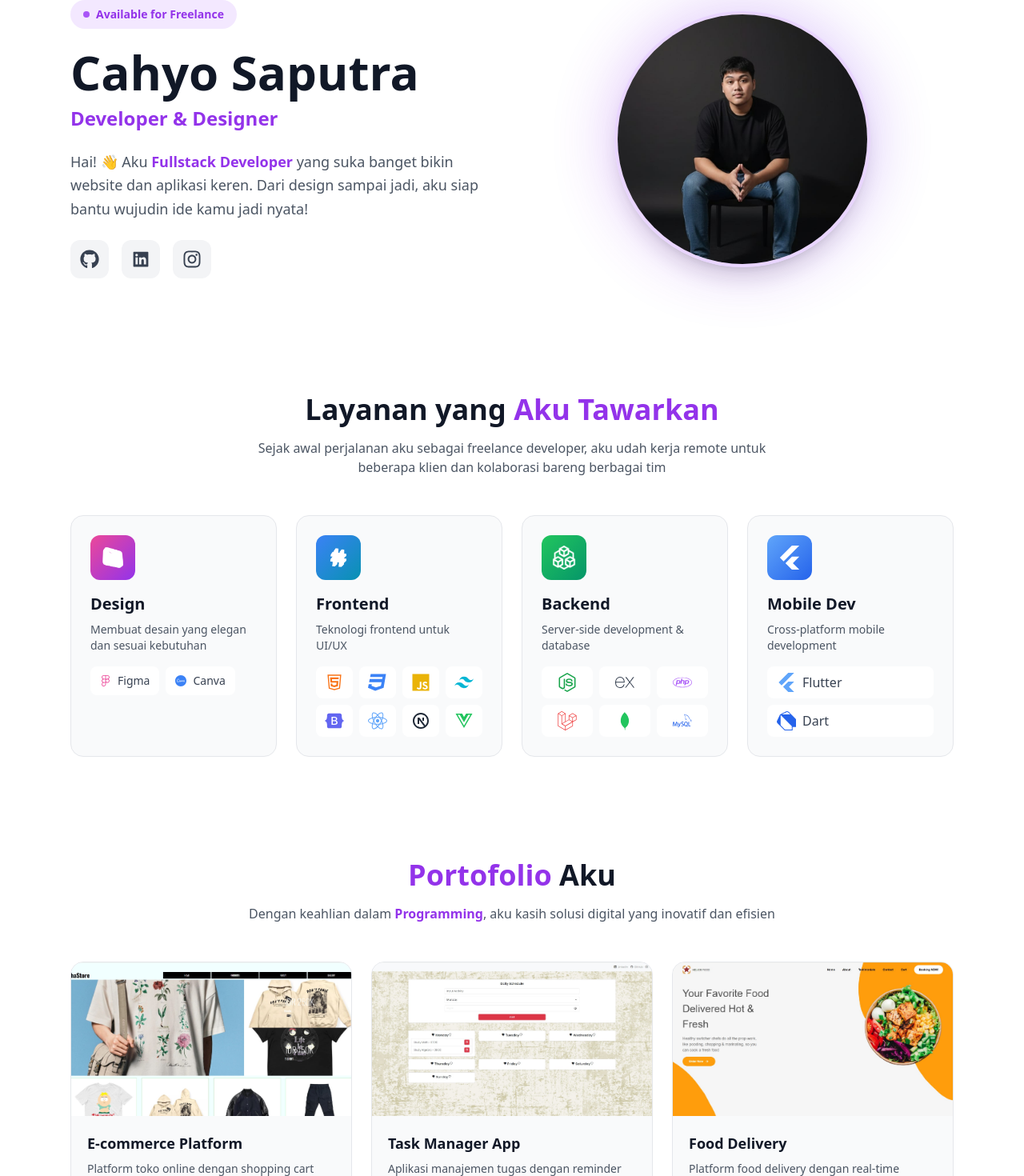
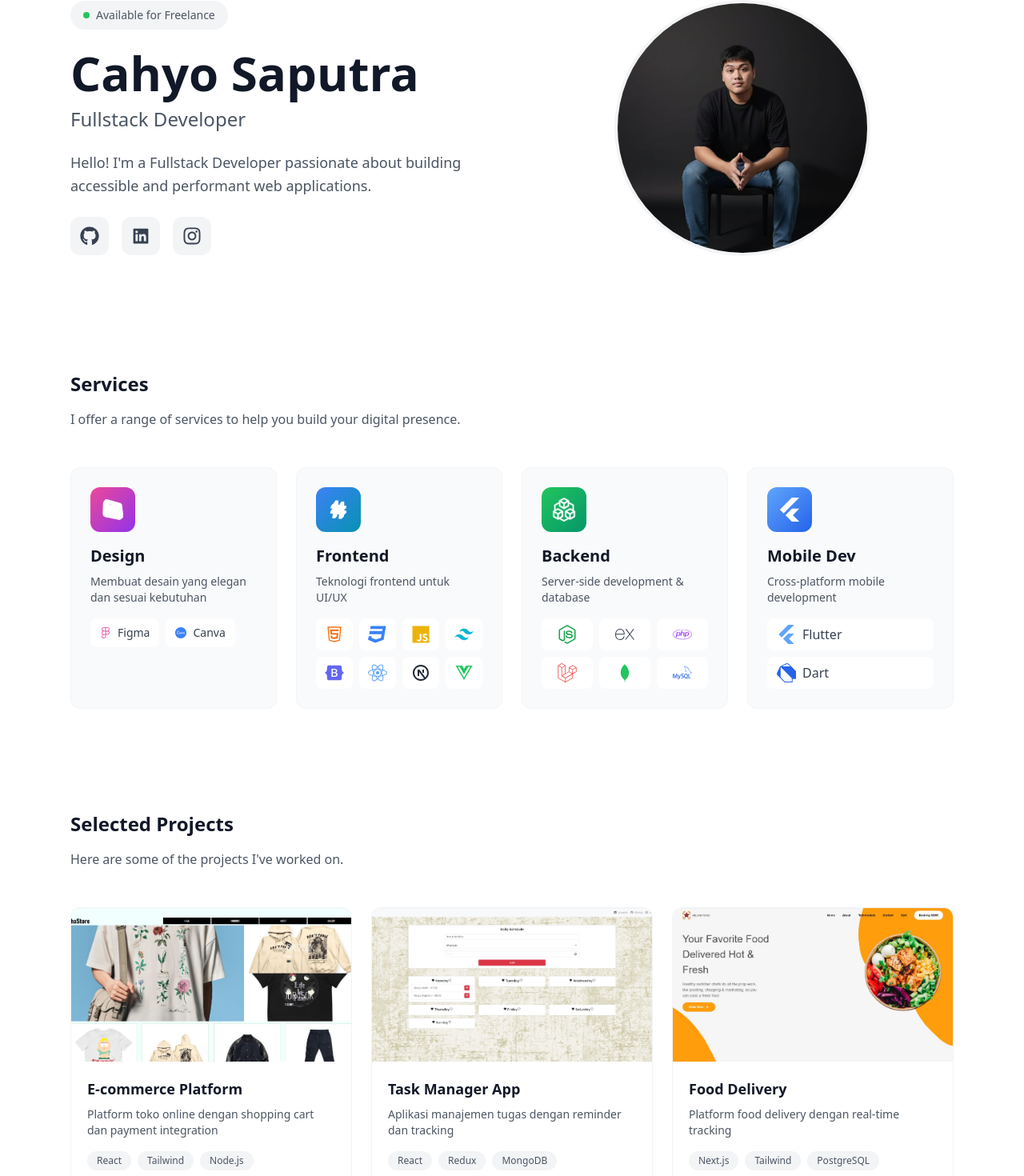
Before and after one commit to cahyo988/new-porto-react, a Next.js app: page / in a window 1280 px wide. Shown: the part 157-1627 px from the top of the page at 80% size. Built offline with nearby package versions, Linux system fonts and the light colour scheme.

Commit message:
feat: Create initial Next.js portfolio homepage with dark mode and global styles.

```diff
--- a/app/globals.css
+++ b/app/globals.css
@@ -2,220 +2,33 @@
 @tailwind components;
 @tailwind utilities;
 
-/* Electric Purple Animations */
-@keyframes blob {
-    0%,
-    100% {
-        transform: translate(0px, 0px) scale(1);
-    }
-    33% {
-        transform: translate(30px, -50px) scale(1.1);
-    }
-    66% {
-        transform: translate(-20px, 20px) scale(0.9);
-    }
-}
-
-@keyframes gradient {
-    0% {
-        background-position: 0% 50%;
-    }
-    50% {
-        background-position: 100% 50%;
-    }
-    100% {
-        background-position: 0% 50%;
-    }
-}
-
-@keyframes bounce-slow {
-    0%,
-    100% {
-        transform: translateY(0);
-    }
-    50% {
-        transform: translateY(-10px);
-    }
-}
-
-@keyframes float {
-    0%,
-    100% {
-        transform: translateY(0px);
-    }
-    50% {
-        transform: translateY(-20px);
-    }
-}
-
-@keyframes pulse-glow {
-    0%,
-    100% {
-        box-shadow:
-            0 0 20px rgba(139, 92, 246, 0.5),
-            0 0 40px rgba(168, 85, 247, 0.3);
-    }
-    50% {
-        box-shadow:
-            0 0 40px rgba(139, 92, 246, 0.8),
-            0 0 80px rgba(168, 85, 247, 0.5);
-    }
-}
-
-@keyframes shimmer {
-    0% {
-        background-position: -200% 0;
-    }
-    100% {
-        background-position: 200% 0;
-    }
-}
-
-@keyframes spin-slow {
-    from {
-        transform: rotate(0deg);
-    }
-    to {
-        transform: rotate(360deg);
-    }
-}
-
-.animate-blob {
-    animation: blob 7s infinite;
-}
-
-.animation-delay-2000 {
-    animation-delay: 2s;
-}
-
-.animation-delay-4000 {
-    animation-delay: 4s;
-}
-
-.animate-gradient {
-    background-size: 200% 200%;
-    animation: gradient 8s ease infinite;
-}
-
-.animate-bounce-slow {
-    animation: bounce-slow 3s ease-in-out infinite;
-}
-
-.animate-pulse-glow {
-    animation: pulse-glow 2s ease-in-out infinite;
-}
-
-.animate-float {
-    animation: float 3s ease-in-out infinite;
-}
-
-.animate-shimmer {
-    background: linear-gradient(
-        90deg,
-        transparent,
-        rgba(255, 255, 255, 0.2),
-        transparent
-    );
-    background-size: 200% 100%;
-    animation: shimmer 2s infinite;
-}
-
-/* Electric Purple Scrollbar */
+/* Clean Scrollbar */
 ::-webkit-scrollbar {
-    width: 10px;
+    width: 8px;
 }
 
 ::-webkit-scrollbar-track {
-    background: #f5f3ff;
+    background: transparent;
 }
 
 ::-webkit-scrollbar-thumb {
-    background: linear-gradient(to bottom, #8b5cf6, #a855f7, #c084fc);
-    border-radius: 10px;
+    background-color: #cbd5e1;
+    border-radius: 4px;
+}
+
+.dark ::-webkit-scrollbar-thumb {
+    background-color: #475569;
 }
 
 ::-webkit-scrollbar-thumb:hover {
-    background: linear-gradient(to bottom, #7c3aed, #9333ea, #a855f7);
-}
-
-/* Dark mode scrollbar */
-.dark ::-webkit-scrollbar-track {
-    background: #1f2937;
-}
-
-.dark ::-webkit-scrollbar-thumb {
-    background: linear-gradient(to bottom, #7c3aed, #9333ea, #a855f7);
+    background-color: #94a3b8;
 }
 
 .dark ::-webkit-scrollbar-thumb:hover {
-    background: linear-gradient(to bottom, #6d28d9, #7e22ce, #9333ea);
+    background-color: #64748b;
 }
 
-/* Electric Purple Glassmorphism */
-.glass {
-    background: rgba(255, 255, 255, 0.8);
-    backdrop-filter: blur(16px) saturate(180%);
-    border: 1px solid rgba(139, 92, 246, 0.2);
-}
-
-.glass-dark {
-    background: rgba(31, 41, 55, 0.8);
-    backdrop-filter: blur(16px) saturate(180%);
-    border: 1px solid rgba(139, 92, 246, 0.3);
-}
-
-/* Electric Purple Gradient Text */
-.gradient-text {
-    background: linear-gradient(135deg, #8b5cf6, #a855f7, #c084fc);
-    -webkit-background-clip: text;
-    -webkit-text-fill-color: transparent;
-    background-clip: text;
-}
-
-/* Hover effects */
-.hover-lift {
-    transition: all 0.3s ease;
-}
-
-.hover-lift:hover {
-    transform: translateY(-8px);
-    box-shadow: 0 20px 40px rgba(0, 0, 0, 0.1);
-}
-
-/* Electric Purple Focus Styles */
+/* Utilities */
 .focus-ring {
     @apply focus:outline-none focus:ring-2 focus:ring-purple-500 focus:ring-offset-2 focus:ring-offset-white dark:focus:ring-offset-gray-900;
 }
-
-/* Smooth transitions */
-.smooth-transition {
-    transition: all 0.3s cubic-bezier(0.4, 0, 0.2, 1);
-}
-
-/* Electric Purple Text Selection */
-::selection {
-    background-color: rgba(139, 92, 246, 0.3);
-    color: inherit;
-}
-
-.dark ::selection {
-    background-color: rgba(168, 85, 247, 0.5);
-}
-
-/* Neon Glow Effect */
-.neon-glow {
-    text-shadow:
-        0 0 10px rgba(139, 92, 246, 0.8),
-        0 0 20px rgba(168, 85, 247, 0.6),
-        0 0 30px rgba(192, 132, 252, 0.4);
-}
-
-/* Card Hover Lift Effect */
-.card-hover {
-    transition: all 0.3s cubic-bezier(0.4, 0, 0.2, 1);
-}
-
-.card-hover:hover {
-    transform: translateY(-12px) scale(1.02);
-    box-shadow: 0 25px 50px -12px rgba(139, 92, 246, 0.25);
-}
--- a/app/page.js
+++ b/app/page.js
@@ -135,30 +135,24 @@ export default function Home() {
           <section className="py-16 md:py-20">
             <div className="grid md:grid-cols-2 gap-12 items-center">
               <div className="space-y-6">
-                <div className="inline-flex items-center gap-2 px-4 py-2 rounded-full bg-purple-100 dark:bg-purple-900/30 text-purple-600 dark:text-purple-400 text-sm font-semibold">
+                <div className="inline-flex items-center gap-2 px-4 py-2 rounded-full bg-gray-100 dark:bg-gray-800 text-gray-600 dark:text-gray-300 text-sm font-medium">
                   <span className="relative flex h-2 w-2">
-                    <span className="animate-ping absolute inline-flex h-full w-full rounded-full bg-purple-400 opacity-75"></span>
-                    <span className="relative inline-flex rounded-full h-2 w-2 bg-purple-500"></span>
+                    <span className="relative inline-flex rounded-full h-2 w-2 bg-green-500"></span>
                   </span>
                   Available for Freelance
                 </div>
 
                 <div>
-                  <h2 className="text-5xl md:text-6xl font-black text-gray-900 dark:text-white mb-3">
+                  <h2 className="text-5xl md:text-6xl font-bold text-gray-900 dark:text-white mb-3">
                     Cahyo Saputra
                   </h2>
-                  <p className="text-2xl font-semibold text-purple-600 dark:text-purple-400">
-                    Developer & Designer
+                  <p className="text-2xl font-medium text-gray-600 dark:text-gray-400">
+                    Fullstack Developer
                   </p>
                 </div>
 
-                <p className="text-lg text-gray-600 dark:text-gray-300 leading-relaxed">
-                  Hai! 👋 Aku{" "}
-                  <span className="font-bold text-purple-600 dark:text-purple-400">
-                    Fullstack Developer
-                  </span>{" "}
-                  yang suka banget bikin website dan aplikasi keren. Dari design
-                  sampai jadi, aku siap bantu wujudin ide kamu jadi nyata!
+                <p className="text-lg text-gray-600 dark:text-gray-300 leading-relaxed max-w-lg">
+                  Hello! I'm a Fullstack Developer passionate about building accessible and performant web applications.
                 </p>
 
                 {/* Social Links */}
@@ -192,8 +186,7 @@ export default function Home() {
 
               {/* Profile Image */}
               <div className="relative mx-auto">
-                <div className="absolute inset-0 bg-gradient-to-r from-purple-600 to-violet-600 rounded-full blur-2xl opacity-30"></div>
-                <div className="relative w-64 h-64 md:w-80 md:h-80 rounded-full overflow-hidden border-4 border-purple-200 dark:border-purple-800 shadow-xl">
+                <div className="relative w-64 h-64 md:w-80 md:h-80 rounded-full overflow-hidden border-4 border-gray-100 dark:border-gray-800">
                   <Image
                     src={myProfile}
                     alt="Cahyo Saputra"
@@ -208,23 +201,18 @@ export default function Home() {
 
           {/* Services Section */}
           <section className="py-16">
-            <div className="text-center mb-12">
-              <h3 className="text-3xl md:text-4xl font-bold text-gray-900 dark:text-white mb-4">
-                Layanan yang{" "}
-                <span className="text-purple-600 dark:text-purple-400">
-                  Aku Tawarkan
-                </span>
+            <div className="mb-12">
+              <h3 className="text-2xl font-bold text-gray-900 dark:text-white mb-4">
+                Services
               </h3>
-              <p className="text-gray-600 dark:text-gray-300 max-w-2xl mx-auto">
-                Sejak awal perjalanan aku sebagai freelance developer, aku udah
-                kerja remote untuk beberapa klien dan kolaborasi bareng berbagai
-                tim
+              <p className="text-gray-600 dark:text-gray-400 max-w-2xl">
+                I offer a range of services to help you build your digital presence.
               </p>
             </div>
 
             <div className="grid md:grid-cols-2 lg:grid-cols-4 gap-6">
               {/* Design Card */}
-              <div className="p-6 rounded-2xl bg-gray-50 dark:bg-gray-800 border border-gray-200 dark:border-gray-700 hover:border-purple-300 dark:hover:border-purple-700 transition-all duration-300">
+              <div className="p-6 rounded-xl bg-gray-50 dark:bg-gray-800/50 border border-gray-100 dark:border-gray-800">
                 <div className="w-14 h-14 rounded-xl bg-gradient-to-br from-pink-500 to-purple-600 flex items-center justify-center mb-4">
                   <Image
                     src={design}
@@ -257,7 +245,7 @@ export default function Home() {
               </div>
 
               {/* Frontend Card */}
-              <div className="p-6 rounded-2xl bg-gray-50 dark:bg-gray-800 border border-gray-200 dark:border-gray-700 hover:border-purple-300 dark:hover:border-purple-700 transition-all duration-300">
+              <div className="p-6 rounded-xl bg-gray-50 dark:bg-gray-800/50 border border-gray-100 dark:border-gray-800">
                 <div className="w-14 h-14 rounded-xl bg-gradient-to-br from-blue-500 to-cyan-600 flex items-center justify-center mb-4">
                   <Image
                     src={code}
@@ -291,7 +279,7 @@ export default function Home() {
               </div>
 
               {/* Backend Card */}
-              <div className="p-6 rounded-2xl bg-gray-50 dark:bg-gray-800 border border-gray-200 dark:border-gray-700 hover:border-purple-300 dark:hover:border-purple-700 transition-all duration-300">
+              <div className="p-6 rounded-xl bg-gray-50 dark:bg-gray-800/50 border border-gray-100 dark:border-gray-800">
                 <div className="w-14 h-14 rounded-xl bg-gradient-to-br from-green-500 to-emerald-600 flex items-center justify-center mb-4">
                   <Image
                     src={framework}
@@ -325,7 +313,7 @@ export default function Home() {
               </div>
 
               {/* Mobile Development Card */}
-              <div className="p-6 rounded-2xl bg-gray-50 dark:bg-gray-800 border border-gray-200 dark:border-gray-700 hover:border-purple-300 dark:hover:border-purple-700 transition-all duration-300">
+              <div className="p-6 rounded-xl bg-gray-50 dark:bg-gray-800/50 border border-gray-100 dark:border-gray-800">
                 <div className="w-14 h-14 rounded-xl bg-gradient-to-br from-blue-400 to-blue-600 flex items-center justify-center mb-4">
                   <SiFlutter className="text-3xl text-white" />
                 </div>
@@ -339,7 +327,7 @@ export default function Home() {
                   {mobileStack.map((tech, index) => (
                     <div
                       key={index}
-                      className="flex items-center gap-2 px-3 py-2 rounded-lg bg-white dark:bg-gray-700 hover:scale-105 transition-transform duration-300"
+                      className="flex items-center gap-2 px-3 py-2 rounded-lg bg-white dark:bg-gray-800"
                     >
                       <span className={`text-2xl ${tech.color}`}>
                         {tech.icon}
@@ -356,19 +344,12 @@ export default function Home() {
 
           {/* Portfolio Section */}
           <section className="py-16">
-            <div className="text-center mb-12">
-              <h3 className="text-3xl md:text-4xl font-bold text-gray-900 dark:text-white mb-4">
-                <span className="text-purple-600 dark:text-purple-400">
-                  Portofolio
-                </span>{" "}
-                Aku
+            <div className="mb-12">
+              <h3 className="text-2xl font-bold text-gray-900 dark:text-white mb-4">
+                Selected Projects
               </h3>
-              <p className="text-gray-600 dark:text-gray-300 max-w-2xl mx-auto">
-                Dengan keahlian dalam{" "}
-                <span className="font-bold text-purple-600 dark:text-purple-400">
-                  Programming
-                </span>
-                , aku kasih solusi digital yang inovatif dan efisien
+              <p className="text-gray-600 dark:text-gray-400 max-w-2xl">
+                Here are some of the projects I've worked on.
               </p>
             </div>
 
@@ -376,21 +357,21 @@ export default function Home() {
               {projects.map((project, index) => (
                 <div
                   key={index}
-                  className="group rounded-2xl bg-gray-50 dark:bg-gray-800 border border-gray-200 dark:border-gray-700 overflow-hidden hover:border-purple-300 dark:hover:border-purple-700 transition-all duration-300 hover:-translate-y-2"
+                  className="group rounded-xl bg-white dark:bg-gray-800 border border-gray-100 dark:border-gray-700 overflow-hidden"
                 >
                   <div className="relative h-48 overflow-hidden">
                     <Image
                       src={project.image}
                       alt={project.title}
                       fill
-                      className="object-cover group-hover:scale-110 transition-transform duration-500"
+                      className="object-cover"
                     />
                     <div
-                      className={`absolute inset-0 bg-gradient-to-t ${project.color} opacity-0 group-hover:opacity-20 transition-opacity duration-500`}
+                      className={`absolute inset-0 bg-black/5 opacity-0 group-hover:opacity-100 transition-opacity duration-300`}
                     ></div>
                   </div>
                   <div className="p-5">
-                    <h5 className="text-lg font-bold text-gray-900 dark:text-white mb-2 group-hover:text-purple-600 dark:group-hover:text-purple-400 transition-colors">
+                    <h5 className="text-lg font-bold text-gray-900 dark:text-white mb-2">
                       {project.title}
                     </h5>
                     <p className="text-gray-600 dark:text-gray-300 text-sm mb-4">
@@ -400,7 +381,7 @@ export default function Home() {
                       {project.tags.map((tag, tagIndex) => (
                         <span
                           key={tagIndex}
-                          className="px-3 py-1 bg-purple-100 dark:bg-purple-900/30 text-purple-600 dark:text-purple-400 text-xs rounded-full font-semibold"
+                          className="px-3 py-1 bg-gray-100 dark:bg-gray-700 text-gray-600 dark:text-gray-300 text-xs rounded-full font-medium"
                         >
                           {tag}
                         </span>
@@ -415,10 +396,7 @@ export default function Home() {
           {/* Footer */}
           <footer className="py-12 text-center border-t border-gray-200 dark:border-gray-800">
             <p className="text-gray-600 dark:text-gray-400">
-              Made with 💜 by{" "}
-              <span className="font-bold text-purple-600 dark:text-purple-400">
-                cahyoDEV
-              </span>
+              &copy; {new Date().getFullYear()} Cahyo Saputra. All rights reserved.
             </p>
           </footer>
         </div>
```
